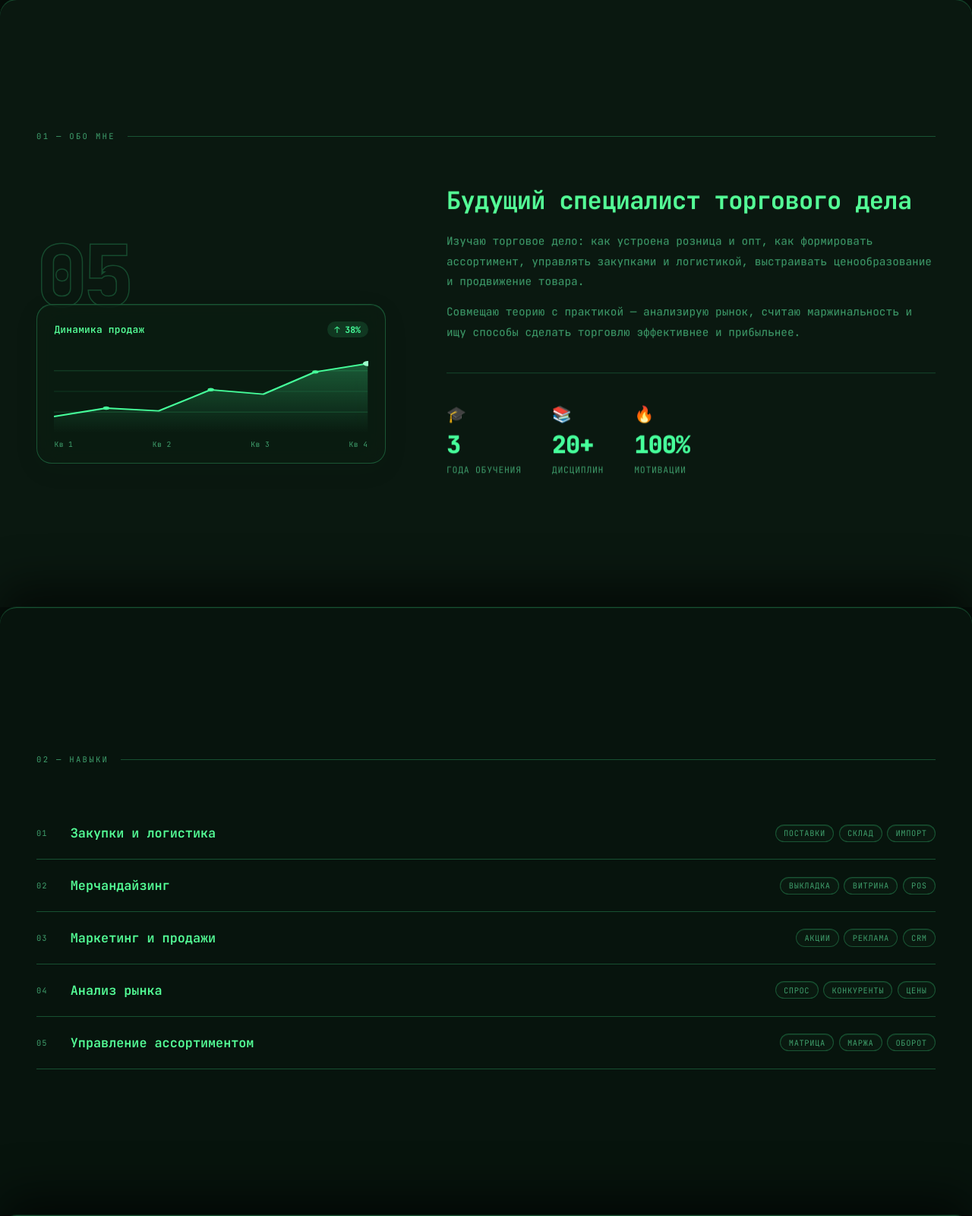
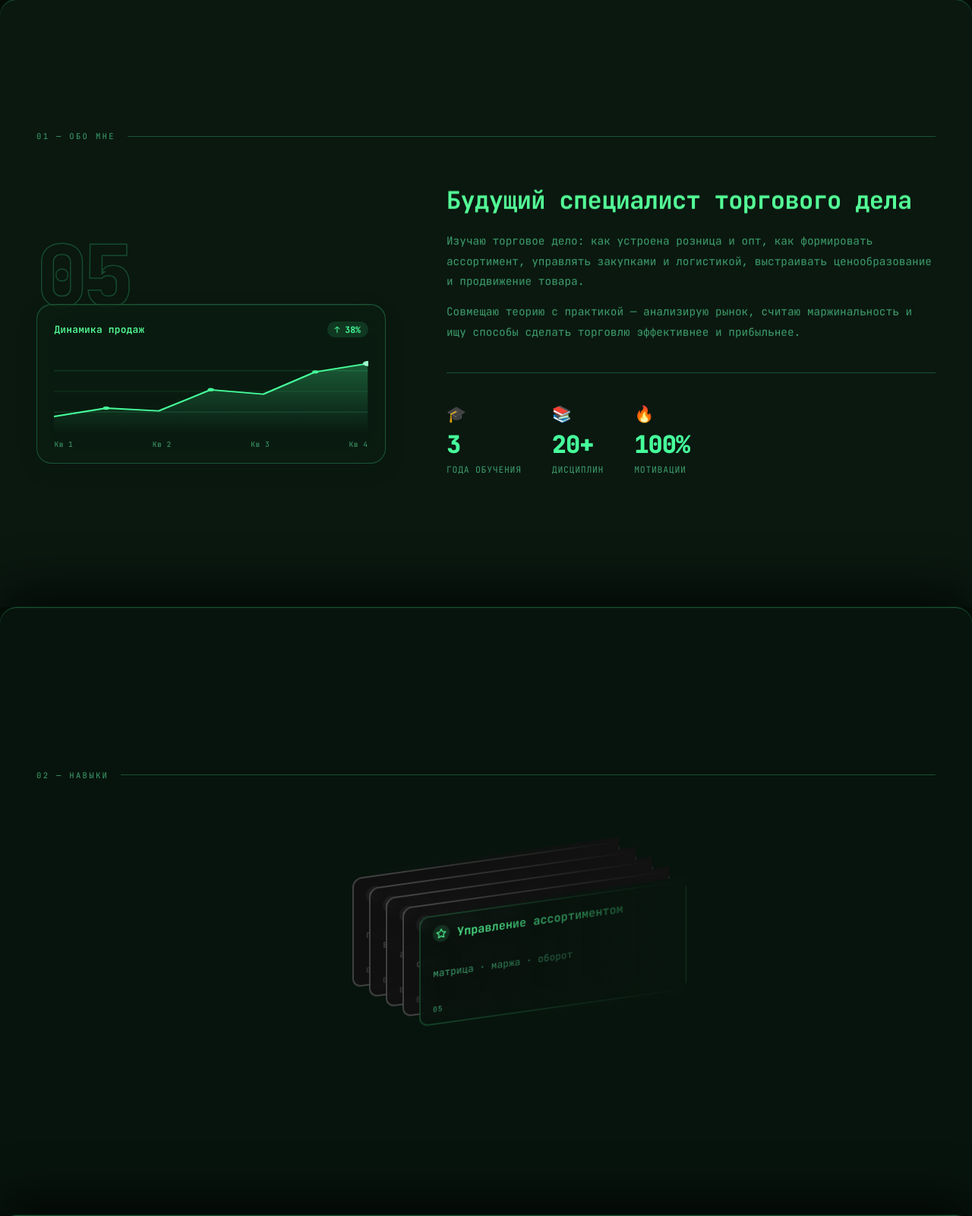
Before and after one commit to Alessandroish/amalproj, a FastAPI app: page / in a window 1280 px wide. Shown: the part 848-2448 px from the top of the page at 76% size. Run offline with FastAPI, Linux system fonts and the light colour scheme; data comes from the database, SQL or seed files in the repository.

Commit message:
Блок навыков: DisplayCards стопка (deck-of-cards эффект)
Co-Authored-By: Claude Sonnet 4.6 <noreply@anthropic.com>

```diff
--- a/static/css/style.css
+++ b/static/css/style.css
@@ -673,32 +673,113 @@ section:not(#hero):not(#crow-section) {
 /* ══════════════════════════════
    SKILLS
 ══════════════════════════════ */
-.skill-row {
-  display: flex; align-items: center;
+/* ── DisplayCards — stacked skill deck ── */
+.dc-wrapper {
+  display: flex;
+  justify-content: center;
+  align-items: flex-start;
+  padding: 3rem 0 7rem;
+}
+
+.dc-stack {
+  display: grid;
+  grid-template-areas: 'stack';
+  place-items: center;
+  --sx: 22px;
+  --sy: 16px;
+}
+
+.dc-card {
+  grid-area: stack;
+  position: relative;
+  width: 22rem;
+  height: 9rem;
+
+  transform: skewY(-8deg)
+             translateX(calc(var(--i, 0) * var(--sx)))
+             translateY(calc(var(--i, 0) * var(--sy)));
+
+  display: flex;
+  flex-direction: column;
   justify-content: space-between;
-  padding: 1.4rem 0;
-  border-bottom: 1px solid var(--border);
-  position: relative; overflow: hidden;
+
+  border: 2px solid var(--border);
+  border-radius: 12px;
+  background: rgba(7,18,12,.70);
+  backdrop-filter: blur(8px);
+  -webkit-backdrop-filter: blur(8px);
+
+  padding: .75rem 1rem;
+  filter: grayscale(100%);
+  cursor: default;
+  user-select: none;
+
+  transition: transform .7s cubic-bezier(.22,1,.36,1),
+              border-color .5s,
+              filter .7s;
 }
-/* фоновая подсветка через transform: scaleX (GPU, без reflow) */
-.skill-row::before {
+
+/* Gradient fade от правого края — создаёт эффект глубины стопки */
+.dc-card::after {
+  content: '';
+  position: absolute;
+  right: -1px; top: -5%;
+  height: 110%; width: 20rem;
+  background: linear-gradient(to left, #07140d, transparent);
+  pointer-events: none;
+}
+
+/* Серый оверлей на задних картах */
+.dc-card::before {
   content: '';
   position: absolute; inset: 0;
-  background: var(--blue-lt);
-  transform: scaleX(0);
-  transform-origin: left;
-  transition: transform .4s cubic-bezier(.22,1,.36,1);
+  border-radius: 10px;
+  background: rgba(7,18,12,.50);
+  transition: opacity .7s;
+  pointer-events: none;
 }
-.skill-row:hover::before { transform: scaleX(1); }
-/* сдвиг содержимого через transform, а не padding */
-.skill-row-left {
-  display: flex; align-items: center; gap: 1.4rem; position: relative;
-  transition: transform .35s cubic-bezier(.22,1,.36,1);
+
+/* Передняя карта (последняя в DOM): цветная, без оверлея */
+.dc-card:last-child {
+  filter: none;
+  border-color: rgba(84,255,151,.18);
 }
-.skill-row:hover .skill-row-left { transform: translateX(1rem); }
-.skill-idx { font-size: .65rem; color: var(--muted); width: 1.4rem; letter-spacing: .1em; }
-.skill-name { font-size: 1.05rem; font-weight: 600; }
-.skill-tags { display: flex; gap: .4rem; }
+.dc-card:last-child::before { opacity: 0; }
+
+/* Hover: карта всплывает вверх, снимается grayscale и оверлей */
+.dc-card:hover {
+  transform: skewY(-8deg)
+             translateX(calc(var(--i, 0) * var(--sx)))
+             translateY(calc(var(--i, 0) * var(--sy) - 40px));
+  filter: none;
+  border-color: rgba(84,255,151,.4);
+  z-index: 10;
+}
+.dc-card:hover::before { opacity: 0; }
+
+.dc-top { display: flex; align-items: center; gap: .6rem; }
+
+.dc-icon {
+  display: inline-flex; align-items: center; justify-content: center;
+  width: 1.4rem; height: 1.4rem;
+  border-radius: 9999px;
+  background: rgba(84,255,151,.12);
+  color: var(--fg);
+  flex-shrink: 0;
+}
+
+.dc-title {
+  font-size: .95rem; font-weight: 600; color: var(--fg);
+  white-space: nowrap; overflow: hidden; text-overflow: ellipsis;
+}
+
+.dc-desc {
+  font-size: .8rem; color: var(--muted);
+  white-space: nowrap; overflow: hidden; text-overflow: ellipsis;
+}
+
+.dc-date { font-size: .6rem; color: var(--muted); letter-spacing: .1em; }
+
 .tag {
   padding: .22rem .65rem;
   border: 1px solid var(--border);
@@ -711,7 +792,6 @@ section:not(#hero):not(#crow-section) {
   letter-spacing: .06em; text-transform: uppercase;
   transition: border-color .3s, color .3s, background .3s;
 }
-.skill-row:hover .tag { border-color: rgba(70,255,155,.3); color: var(--blue); background: var(--blue-lt); }
 
 /* ══════════════════════════════
    PROJECTS
@@ -1173,9 +1253,9 @@ body.menu-open .nav-toggle span:nth-child(3) { transform: translateY(-7px) rotat
   .stat strong { font-size: 1.6rem; }
 
   /* — skills — */
-  .skill-row { flex-direction: column; align-items: flex-start; gap: .7rem; padding: 1.2rem 0; }
-  .skill-row:hover .skill-row-left { transform: none; }
-  .skill-tags { flex-wrap: wrap; }
+  .dc-stack { --sx: 14px; --sy: 10px; }
+  .dc-card { width: 18rem; }
+  .dc-card::after { width: 16rem; }
 
   /* — projects — */
   .projects-grid { grid-template-columns: 1fr; gap: 1rem; }
--- a/templates/index.html
+++ b/templates/index.html
@@ -6,7 +6,7 @@
   <title>{{ s.logo }}</title>
   <link rel="preconnect" href="https://fonts.googleapis.com"/>
   <link href="https://fonts.googleapis.com/css2?family=JetBrains+Mono:wght@400;500;600;700;800&display=swap" rel="stylesheet"/>
-  <link rel="stylesheet" href="/static/css/style.css?v=37"/>
+  <link rel="stylesheet" href="/static/css/style.css?v=39"/>
 </head>
 <body
   data-intro-greeting="{{ s.intro_greeting }}"
@@ -144,13 +144,21 @@
 <!-- SKILLS -->
 <section id="skills">
   <p class="section-label">02 — Навыки</p>
-  <div class="skills-list">
-    {% for sk in skills %}
-    <div class="skill-row reveal{% if loop.index0 % 4 %} reveal-delay-{{ loop.index0 % 4 }}{% endif %}">
-      <div class="skill-row-left"><span class="skill-idx">{{ sk.idx }}</span><span class="skill-name">{{ sk.name }}</span></div>
-      <div class="skill-tags">{% for t in sk.tags %}<span class="tag">{{ t }}</span>{% endfor %}</div>
+  <div class="dc-wrapper">
+    <div class="dc-stack">
+      {% for sk in skills %}
+      <div class="dc-card" style="--i:{{ loop.index0 }}">
+        <div class="dc-top">
+          <span class="dc-icon">
+            <svg width="14" height="14" viewBox="0 0 24 24" fill="none" stroke="currentColor" stroke-width="2" stroke-linecap="round" stroke-linejoin="round"><polygon points="12 2 15.09 8.26 22 9.27 17 14.14 18.18 21.02 12 17.77 5.82 21.02 7 14.14 2 9.27 8.91 8.26 12 2"/></svg>
+          </span>
+          <p class="dc-title">{{ sk.name }}</p>
+        </div>
+        <p class="dc-desc">{% for t in sk.tags %}{{ t }}{% if not loop.last %} · {% endif %}{% endfor %}</p>
+        <p class="dc-date">{{ sk.idx }}</p>
+      </div>
+      {% endfor %}
     </div>
-    {% endfor %}
   </div>
 </section>
 
```
